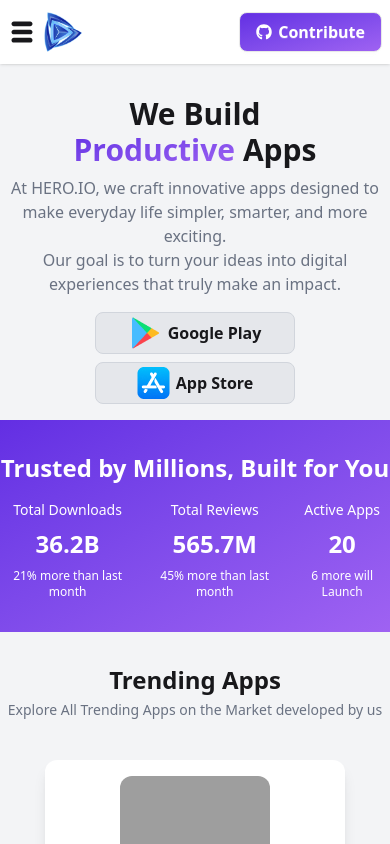
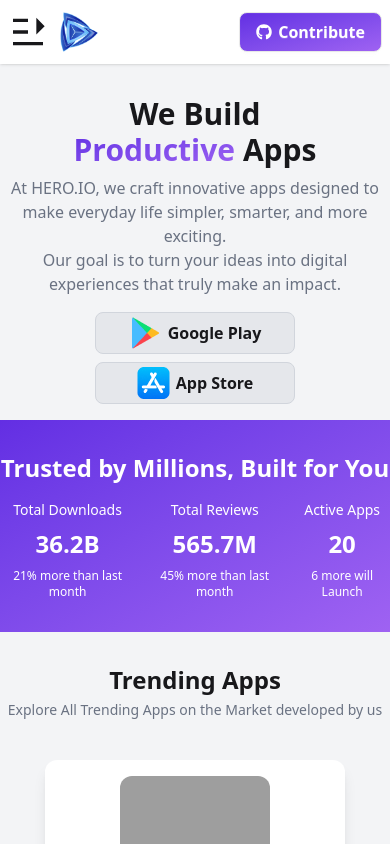
Before and after one commit to mahadi40011/Assignment-08, a React (Vite) app: page / in a window 390 px wide. Shown: the top 844 px of the page. Built offline with nearby package versions, Linux system fonts and the light colour scheme; grey boxes are pictures that could not be loaded.

Commit message:
navbar full responsive done & dropdown animated

```diff
--- a/src/Components/Navbar/Navbar.jsx
+++ b/src/Components/Navbar/Navbar.jsx
@@ -1,11 +1,13 @@
-import React from "react";
+import React, { useState } from "react";
 import ContainerLayout from "../../Layout/ContainerLayout";
 import { NavLink, useNavigate } from "react-router";
 import { FaGithub } from "react-icons/fa";
 import logo from "../../assets/logo.png";
-import { TiThMenu } from "react-icons/ti";
+import { RiMenuFoldFill, RiMenuUnfoldFill } from "react-icons/ri";
 
 const Navbar = () => {
+  const [navbarOpen, setNavbarOpen] = useState(false);
+
   const navItems = [
     { id: 0, name: "Home", path: "/" },
     { id: 1, name: "Apps", path: "/apps" },
@@ -18,53 +20,72 @@
     navigate("/");
   };
 
+  const navLink = navItems.map((item) => (
+    <NavLink
+      key={item.id}
+      to={item.path}
+      className={({ isActive }) =>
+        `${isActive ? "font-semibold text-xl text-[#632EE3]" : "text-xl hover:text-[#632EE3]"}`
+      }
+    >
+      {item.name}
+    </NavLink>
+  ));
+
   return (
     <div className="bg-base-100 shadow-sm z-[100] sticky top-0">
       <ContainerLayout>
         <div className="navbar ">
           <div className="navbar-start">
-            <div className="dropdown dropdown-bottom">
-              <div tabIndex={0} role="button" className="mr-2 lg:hidden">
-                <span>
-                  <TiThMenu size={28}></TiThMenu>
+            <div className="relative">
+              <span
+                onClick={() => setNavbarOpen(!navbarOpen)}
+                className="md:hidden"
+              >
+                {navbarOpen ? (
+                  <RiMenuFoldFill className="font-bold" size={40}></RiMenuFoldFill>
+                ) : (
+                  <RiMenuUnfoldFill className="font-bold" size={40}></RiMenuUnfoldFill>
+                )}
               </span>
-              </div>
                 <ul
+                  onClick={() => setNavbarOpen(false)}
                   tabIndex={0}
-                className="menu menu-sm dropdown-content bg-base-100 rounded-box z-1 mt-3 w-28 shadow"
+                  className={`menu menu-sm dropdown-content rounded-b-lg z-1 mt-3 w-fit shadow absolute bg-base-100 duration-1000 ${
+                    navbarOpen ? "" : "-ml-64"
+                  }`}
                 >
-                {navItems.map((item) => (
-                  <NavLink
-                    key={item.id}
-                    to={item.path}
-                    className={({ isActive }) =>
-                      `${
-                        isActive
-                          ? "font-semibold text-[#632EE3]"
-                          : "hover:text-[#632EE3]"
-                      }`
-                    }
-                  >
-                    {item.name}
-                  </NavLink>
-                ))}
+                  {navLink}
                 </ul>
             </div>
+
             <div
               onClick={handleLogoClick}
-              className="flex justify-center items-center gap-2 cursor-pointer"
+              className="justify-center items-center gap-2 cursor-pointer"
             >
               <img
                 src={logo}
                 alt="logo"
-                className="w-10 h-10 md:w-12 md:h-12"
+                className="w-10 h-10 md:w-12 md:h-12 sm:hidden ml-3"
               />
-              <span className="bg-linear-to-br from-[#632EE3] to-[#9F62F2] bg-clip-text text-transparent text-3xl font-bold hidden md:flex lg:flex">
+              <span className="bg-linear-to-br from-[#632EE3] to-[#9F62F2] bg-clip-text text-transparent text-3xl font-bold lg:flex hidden md:block">
                 HERO.APPS
               </span>
             </div>
           </div>
-          <div className="navbar-center hidden lg:flex">
+
+          <div className="navbar-center">
+
+            <div
+              onClick={handleLogoClick}
+              className="justify-center items-center gap-2 cursor-pointer md:hidden flex"
+            >
+              <span className="bg-linear-to-br from-[#632EE3] to-[#9F62F2] bg-clip-text text-transparent text-3xl font-bold lg:flex hidden sm:block">
+                HERO.APPS
+              </span>
+            </div>
+
+            <div className=" hidden md:flex">
               <ul className="menu menu-horizontal px-1">
                 {navItems.map((item) => (
                   <NavLink
@@ -83,6 +104,8 @@
                 ))}
               </ul>
             </div>
+          </div>
+
           <div className="navbar-end">
             <NavLink
               to={"https://github.com/mahadi40011"}
```
Lines whose indentation alone changed are shown as unchanged.
